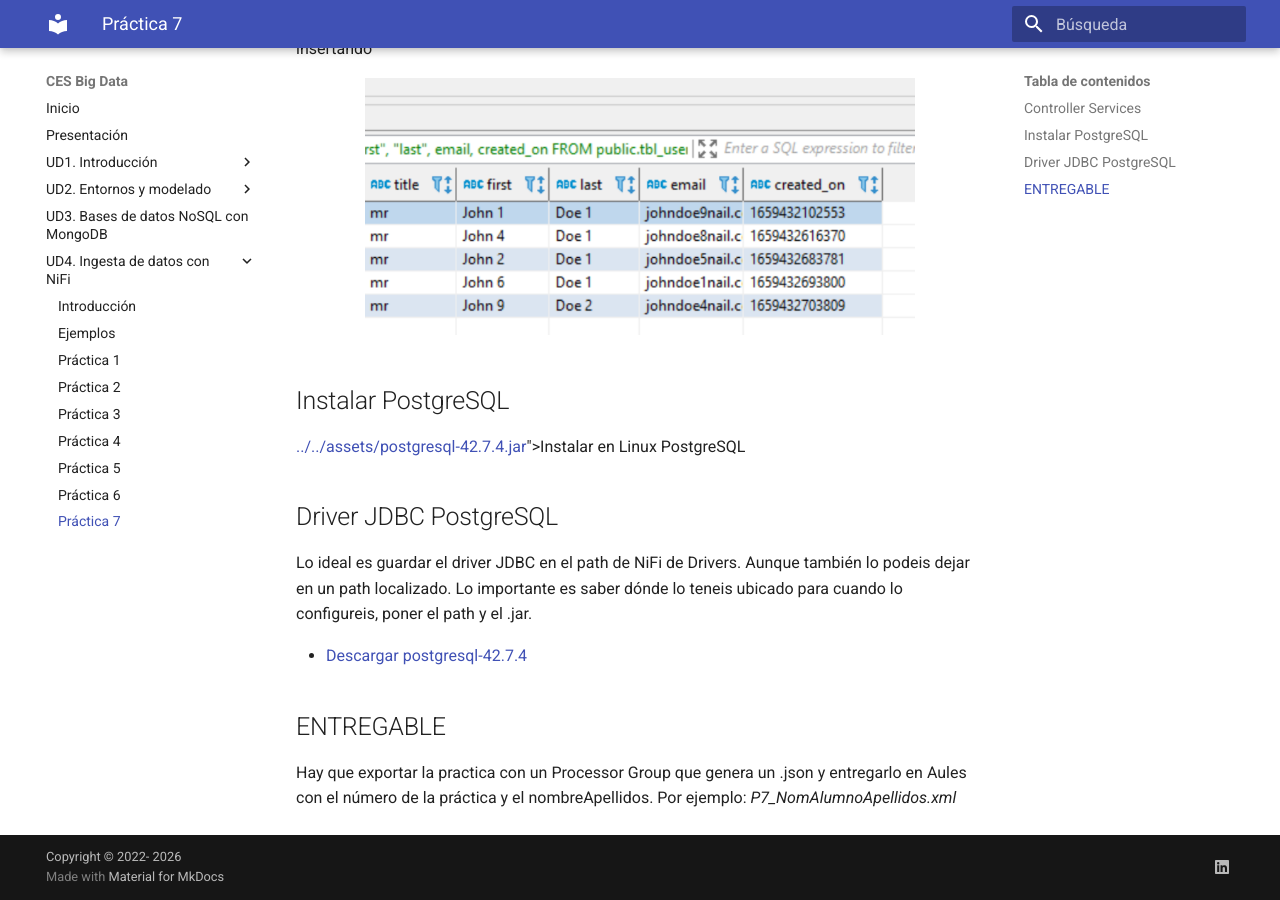
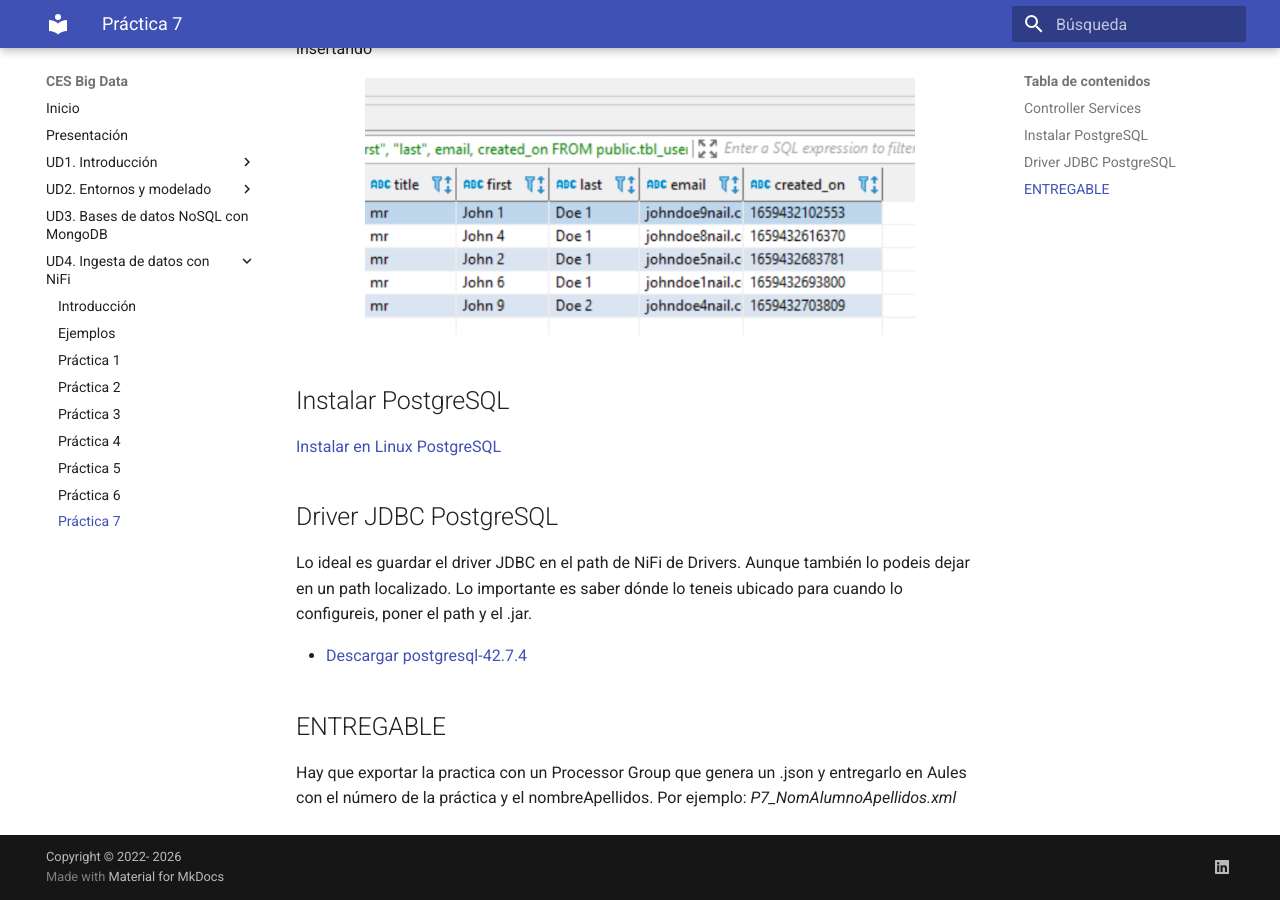
Before and after one commit to jorsodom/bigdata-sb, an MkDocs documentation site: the page built from docs/nifi/nifiPractica7.md, in a window 1280 px wide and 900 px high, scrolled down 8307 px. Built offline with MkDocs 1.6.1 and Material for MkDocs 9.7.7, drawn with Linux system fonts in a browser that asks for light colours; some of the changed lines change nothing that is shown.

Commit message:
update corrección p7 nifi

```diff
--- a/docs/nifi/nifiPractica7.md
+++ b/docs/nifi/nifiPractica7.md
@@ -192,7 +192,7 @@ width="80%" />
 
 ## Instalar PostgreSQL
 
-<a href="[../../assets/postgresql-42.7.4.jar](https://www.postgresql.org/download/linux/ubuntu/)">Instalar en Linux PostgreSQL</a>
+<a href="https://www.postgresql.org/download/linux/ubuntu/">Instalar en Linux PostgreSQL</a>
 
 ## Driver JDBC PostgreSQL
 
```
